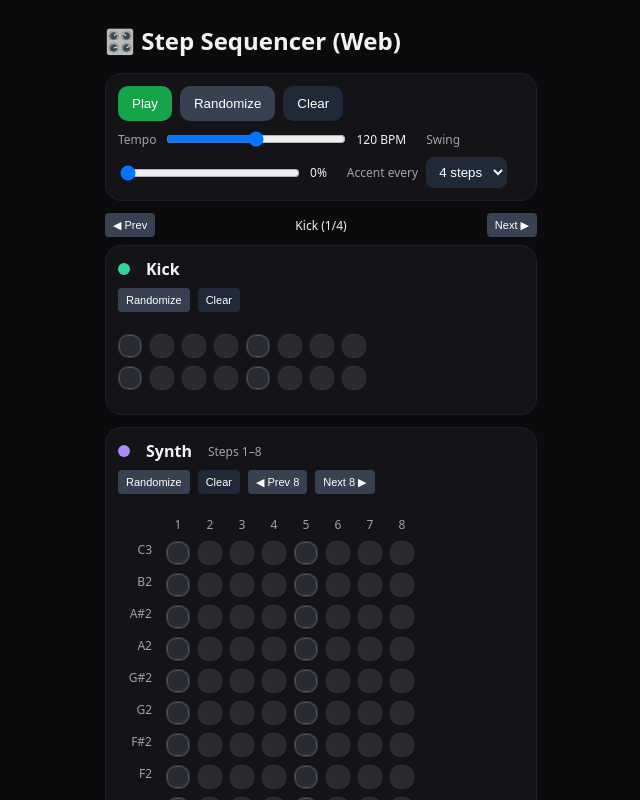
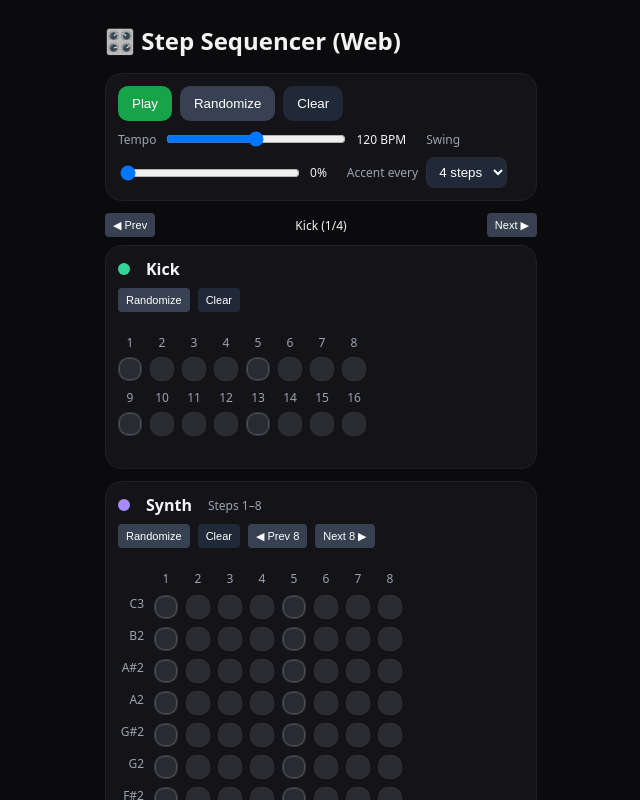
Before and after one commit to Tekknobot/react-stepseq-web, a React (Vite) app: page / in a window 1280 px wide. Shown: the top 800 px of the page, without its empty margins (319-959 px from the left). Built offline with nearby package versions, Linux system fonts and the light colour scheme.

Commit message:
Add step labels to drum view.

```diff
--- a/src/App.tsx
+++ b/src/App.tsx
@@ -464,24 +464,52 @@ export default function App() {
             </button>
           </div>
 
-          {/* exact 2 × 8 grid */}
+          {/* exact 2 × 8 grid with step labels */}
+          <div style={{padding:'12px 0'}}>
+            {[0,1].map(bank => (
+              <div key={'bank-'+bank} style={{marginBottom:8}}>
+                {/* labels row (1–8 for bank 0, 9–16 for bank 1) */}
                 <div
+                  className="grid"
                   style={{
-              display: 'grid',
                     gridTemplateColumns: 'repeat(8, var(--cell, 44px))',
-              gridTemplateRows: 'repeat(2, var(--cell, 44px))',
                     gap: 'var(--gap, 8px)',
-              padding: '12px 0'
+                    marginBottom: 6,
                   }}
                 >
-            {Array.from({ length: 16 }).map((_, idx) => {
-              const on = drums[TRACKS[currentTrackIndex].id][idx]
-              const playing = isPlaying && idx === step
-              const quarter = idx % 4 === 0
+                  {Array.from({length: 8}).map((_, col) => (
+                    <div
+                      key={'lbl-'+bank+'-'+col}
+                      className="label small"
+                      style={{ textAlign:'center' }}
+                    >
+                      {bank*8 + col + 1}
+                    </div>
+                  ))}
+                </div>
+
+                {/* buttons row */}
+                <div
+                  className="grid"
+                  style={{
+                    gridTemplateColumns: 'repeat(8, var(--cell, 44px))',
+                    gap: 'var(--gap, 8px)',
+                  }}
+                >
+                  {Array.from({length: 8}).map((_, col) => {
+                    const idx = bank*8 + col; // 0..15
+                    const on = drums[TRACKS[currentTrackIndex].id][idx];
+                    const playing = isPlaying && idx === step;
+                    const quarter = idx % 4 === 0;
                     return (
                       <button
-                  key={idx}
-                  className={'step' + (on ? ' on' : '') + (quarter ? ' quarter' : '') + (playing ? ' playing' : '')}
+                        key={'btn-'+bank+'-'+col}
+                        className={
+                          'step' +
+                          (on ? ' on' : '') +
+                          (quarter ? ' quarter' : '') +
+                          (playing ? ' playing' : '')
+                        }
                         onClick={() => toggleDrum(TRACKS[currentTrackIndex].id, idx)}
                         title={`Step ${idx + 1}`}
                         style={{
@@ -490,8 +518,11 @@ export default function App() {
                           ...(on ? { background: TRACKS[currentTrackIndex].color, color: '#0b1012' } : null),
                         }}
                       />
-              )
+                    );
                   })}
+                </div>
+              </div>
+            ))}
           </div>
         </div>
       </div>
@@ -523,9 +554,10 @@ export default function App() {
         <div style={{padding:'12px 0'}}>
           <div style={{
             display:'grid',
-            gridTemplateColumns:`40px repeat(8, var(--cell, 44px))`,
+            gridTemplateColumns:`28px repeat(8, var(--cell, 44px))`, // was 40px
             gap:'var(--gap, 8px)'
           }}>
+
             {/* column labels */}
             <div />
             {Array.from({length:8}).map((_,i)=>
@@ -536,7 +568,7 @@ export default function App() {
 
             {ROLL_NOTES.map((note, rowIdx) => (
               <React.Fragment key={note}>
-                <div className="label small" style={{textAlign:'right', paddingRight:6}}>{note}</div>
+                <div className="label small" style={{textAlign:'right', paddingRight:2}}>{note}</div>
                 {Array.from({length:8}).map((_, colIdx) => {
                   const stepIndex = pianoPage*8 + colIdx
                   const on = synthRoll[stepIndex] === rowIdx
```
Lines whose indentation alone changed are shown as unchanged.
